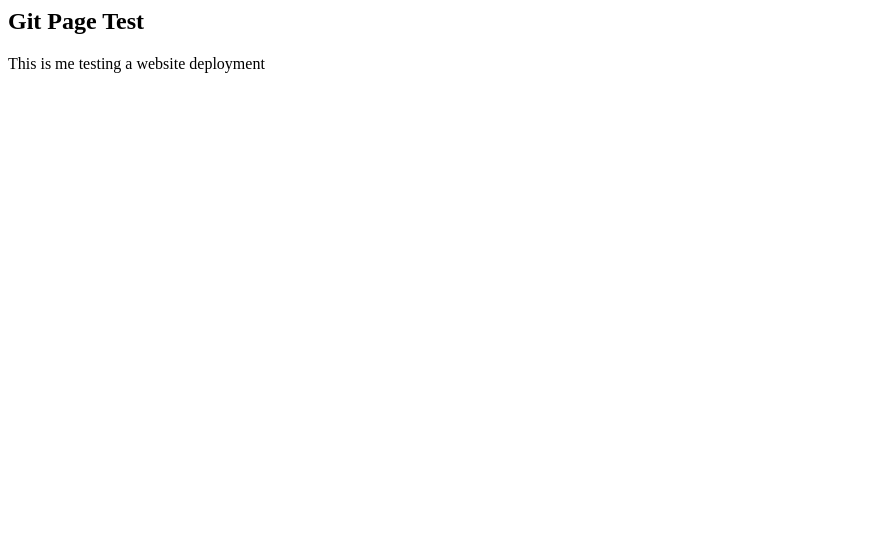
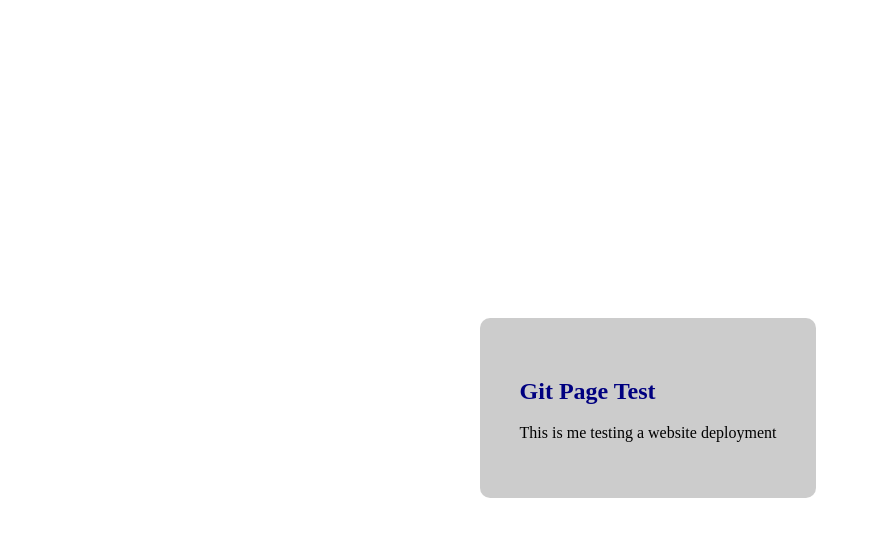
Before and after one commit to m3schroder/git-page, a plain HTML site: page index.html in a window 1280 px wide. Shown: the whole page, without its empty margins (0-871 px from the left). Drawn offline with Linux system fonts and the light colour scheme.

Commit message:
first commit from vs code

```diff
--- a/index.html
+++ b/index.html
@@ -1,3 +1,36 @@
-<h2>Git Page Test</h2>
+<div class="main-container">
+    <section>
+        <h2>Git Page Test</h2>
 
-<p> This is me testing a website deployment</p>
+        <p> This is me testing a website deployment</p>
+    </section>
+</div>
+
+<style>
+    body,
+    html {
+        overflow: hidden;
+    }
+
+    .main-container {
+        width: 100vw;
+        height: 100vh;
+        display: flex;
+        justify-content: center;
+        align-items: center;
+        overflow: hidden;
+    }
+
+    h2 {
+        color: navy;
+    }
+
+    section {
+        padding: 40px;
+        border-radius: 10px;
+        width: fit-content;
+        height: fit-content;
+        background-color: rgba(0, 0, 0, .2);
+        box-shadow: 0px 2px 4px rbga(0, 0, 0, .3);
+    }
+</style>
```
